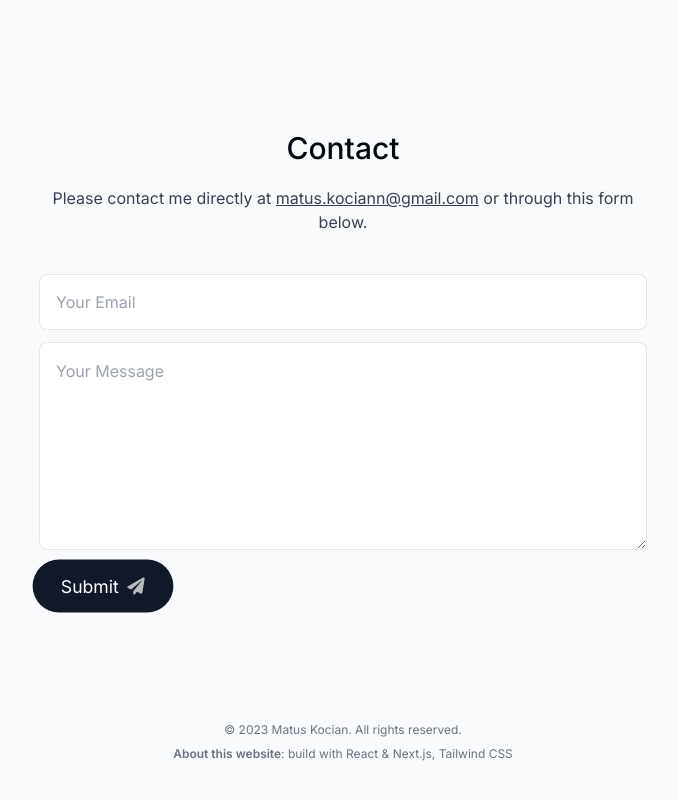
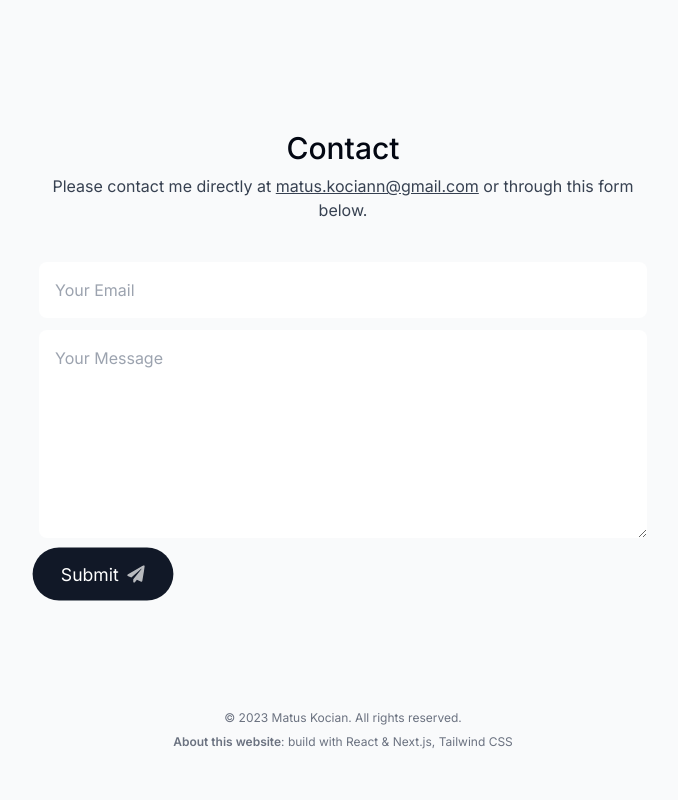
Before and after one commit to kocynko/portfolio, a Next.js app: page / in a window 1280 px wide. Shown: the part 3881-4681 px from the top of the page, without its empty margins (297-975 px from the left). Built offline with nearby package versions, Linux system fonts and the light colour scheme; no server answers.

Commit message:
fix: dark mode contact form

```diff
--- a/components/contact.tsx
+++ b/components/contact.tsx
@@ -22,7 +22,7 @@ export default function Contact() {
       className="mb-20 w-[min(100%,38rem)] text-center sm:mb-28"
     >
       <SectionHeading>Contact</SectionHeading>
-      <p className="-mt-3 text-gray-700">
+      <p className="-mt-6 text-gray-700 dark:text-white/80">
         Please contact me directly at{" "}
         <a
           className="underline"
@@ -41,18 +41,18 @@ export default function Contact() {
           }
           toast.success("Email sent successfully");
         }}
-        className="mt-10 flex flex-col"
+        className="mt-10 flex flex-col dark:text-black"
       >
         <input
           type="email"
           name="senderEmail"
           placeholder="Your Email"
-          className="h-14 rounded-lg border border-black/10 px-4"
+          className="h-14 rounded-lg border-black/10 px-4 transition-all dark:bg-white dark:bg-opacity-80 dark:outline-none dark:focus:bg-opacity-100"
           maxLength={500}
           required
         />
         <textarea
-          className="my-3 h-52 rounded-lg border border-black/10 p-4"
+          className="my-3 h-52 rounded-lg border-black/10 p-4 transition-all dark:bg-white dark:bg-opacity-80 dark:outline-none dark:focus:bg-opacity-100"
           placeholder="Your Message"
           name="message"
           maxLength={500}
```
